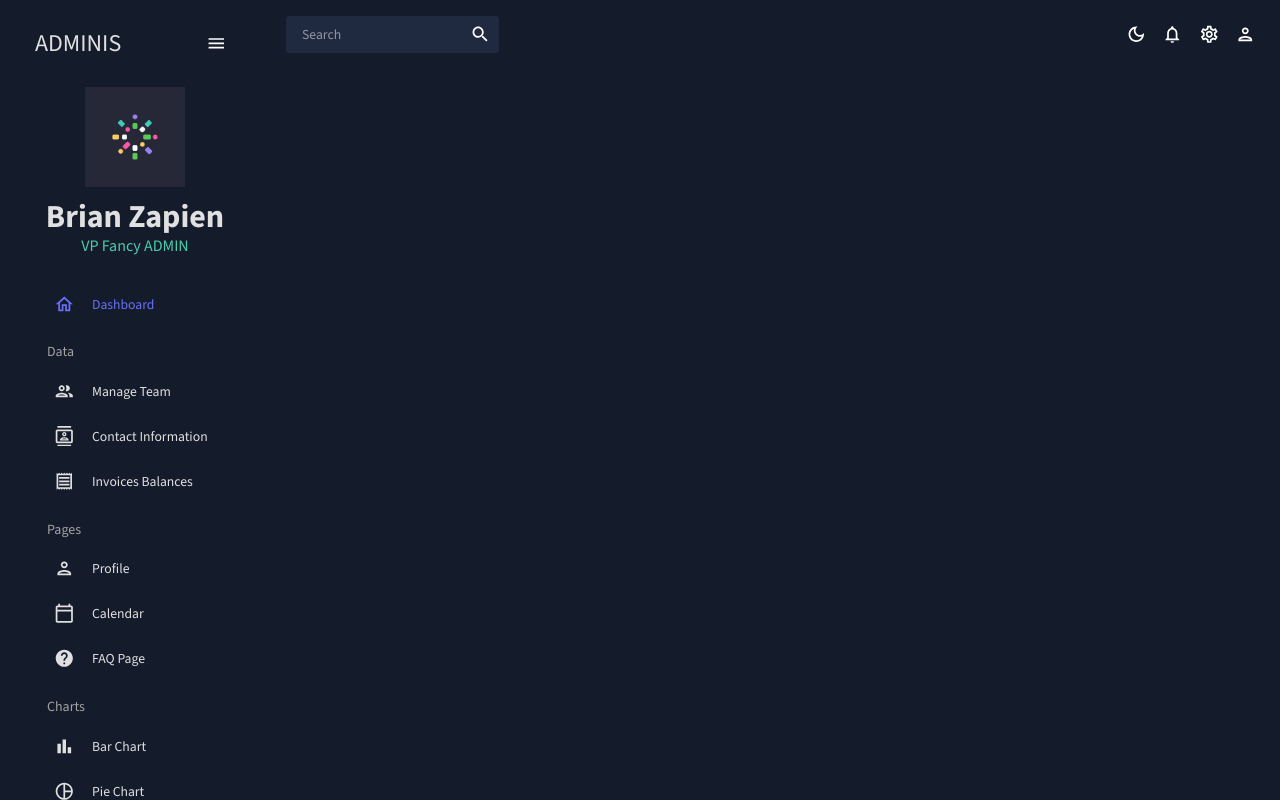
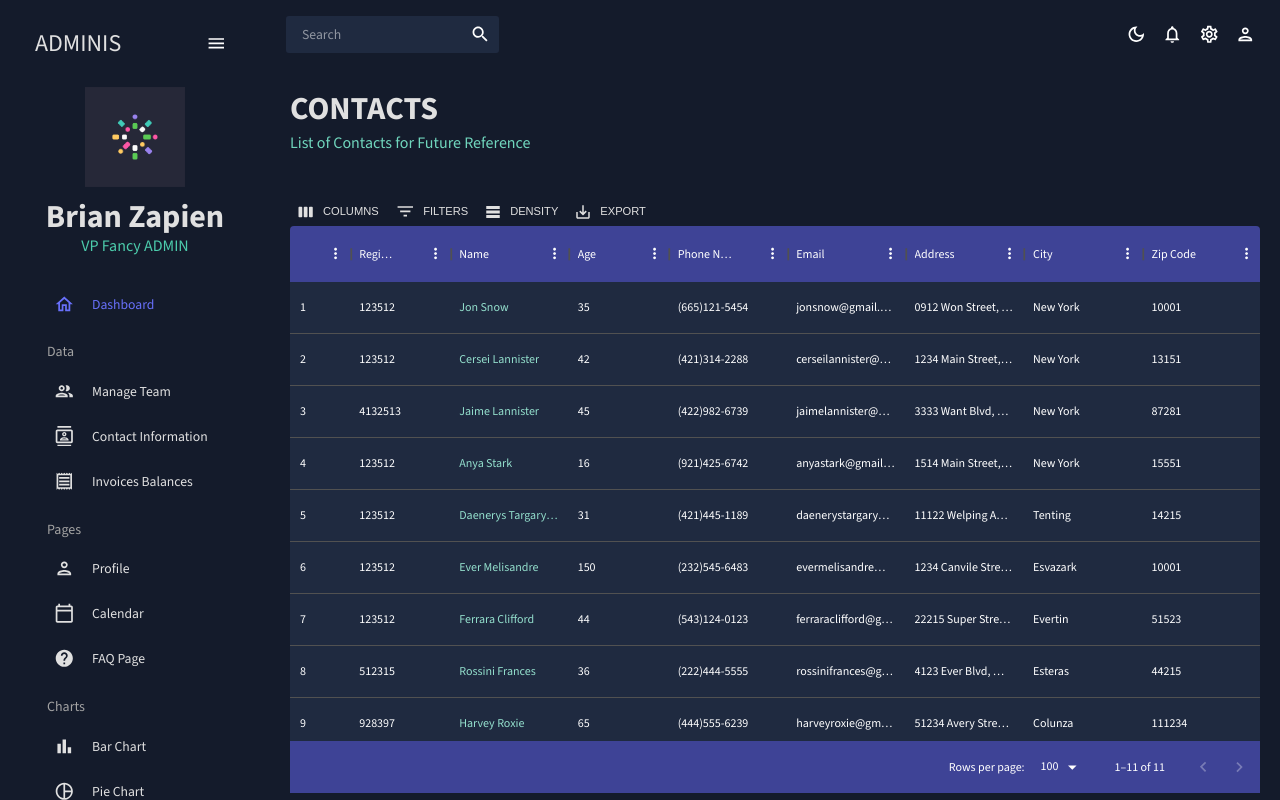
Before and after one commit to zape78/Dashboard, a React (Create React App) app: page /contacts in a window 1280 px wide. Built offline with nearby package versions, Linux system fonts and the light colour scheme.

Commit message:
Created Contacts Scene, updated App

```diff
--- a/src/App.js
+++ b/src/App.js
@@ -6,7 +6,7 @@
 import Dashboard from "./scenes/dashboard";
 import Team from "./scenes/team";
 // import Invoices from "./scenes/invoices";
-// import Contacts from "./scenes/contacts";
+import Contacts from "./scenes/contacts";
 // import Bar from "./scenes/bar";
 // import Form from "./scenes/form";
 // import Line from "./scenes/line";
@@ -30,7 +30,7 @@
               <Route path="/" element={<Dashboard />} />
               <Route path="/team" element={<Team />} />
               {/* <Route path="/invoices" element={<Invoices />} /> */}
-              {/* <Route path="/contacts" element={<Contacts />} /> */}
+              <Route path="/contacts" element={<Contacts />} />
               {/* <Route path="/form" element={<Form />} /> */}
               {/* <Route path="/bar" element={<Bar />} /> */}
               {/* <Route path="/pie" element={<Pie />} /> */}
--- /dev/null
+++ b/src/scenes/contacts/index.jsx
@@ -0,0 +1,104 @@
+import { Box } from "@mui/material";
+import { DataGrid, GridToolbar } from "@mui/x-data-grid";
+import { tokens } from "../../theme";
+import { mockDataContacts } from "../../data/mockData";
+import Header from "../../components/Header";
+import { useTheme } from "@mui/material"
+
+const Contacts = () => {
+    const theme = useTheme();
+    const colors = tokens(theme.palette.mode);
+
+    const columns = [
+        {
+            field: "id",
+            headerName: "ID",
+            flex: 0.5
+        },
+        {
+            field: "registrarId",
+            headerName: "Registrar ID"
+        },
+        {
+            field: "name",
+            headerName: "Name",
+            flex: 1,
+            cellClassName: "name-column--cell"
+        },
+        {
+            field: "age",
+            headerName: "Age",
+            type: "number",
+            headerAlign: "left",
+            align: "left"
+        },
+        {
+            field: "phone",
+            headerName: "Phone Number",
+            flex: 1
+        },
+        {
+            field: "email",
+            headerName: "Email",
+            flex: 1
+        },
+        {
+            field: "address",
+            headerName: "Address",
+            flex: 1
+        },
+        {
+            field: "city",
+            headerName: "City",
+            flex: 1
+        },
+        {
+            field: "zipCode",
+            headerName: "Zip Code",
+            flex: 1
+        },
+    ];
+
+    return (
+        <Box m="20px">
+            <Header title="CONTACTS" subtitle="List of Contacts for Future Reference" />
+            <Box
+            m="40px 0 0 0"
+            height="75vh"
+            sx={{
+                "& .MuiDataGrid-root": {
+                    border: "none"
+                },
+                "& .MuiDataGrid-cell": {
+                    borderBottom: "none"
+                },
+                "& .name-column--cell": {
+                    color: colors.greenAccent[300]
+                },
+                "& .MuiDataGrid-columnHeaders": {
+                    backgroundColor: colors.blueAccent[700],
+                    borderBottom: "none"
+                },
+                "& .MuiDataGrid-virtualScroller": {
+                    backgroundColor: colors.primary[400]
+                },
+                "& .MuiDataGrid-footerContainer": {
+                    borderTop: "none",
+                    backgroundColor: colors.blueAccent[700]
+                },
+                "& .MuiDataGrid-toolbarContainer .MuiButton-text": {
+                    color: colors.grey[100]
+                },
+            }}
+            >
+                <DataGrid
+                    rows={mockDataContacts}
+                    columns={columns}
+                    components={{ Toolbar: GridToolbar }}
+                />
+            </Box>
+        </Box>
+    );
+};
+
+export default Contacts;
--- a/src/scenes/team/index.jsx
+++ b/src/scenes/team/index.jsx
@@ -69,7 +69,7 @@
 
     return (
         <Box m="20px">
-            <Header />
+            <Header title="MANAGE TEAM" subtitle="Managing Team Members"/>
             <Box
             m="40px 0 0 0"
             height="75vh"
```
